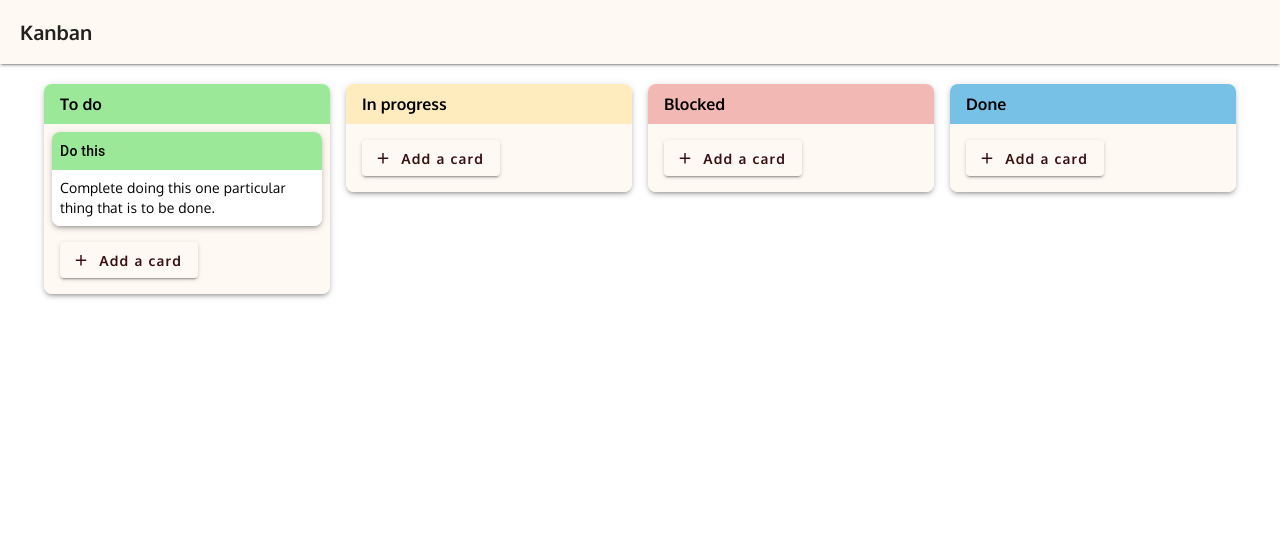
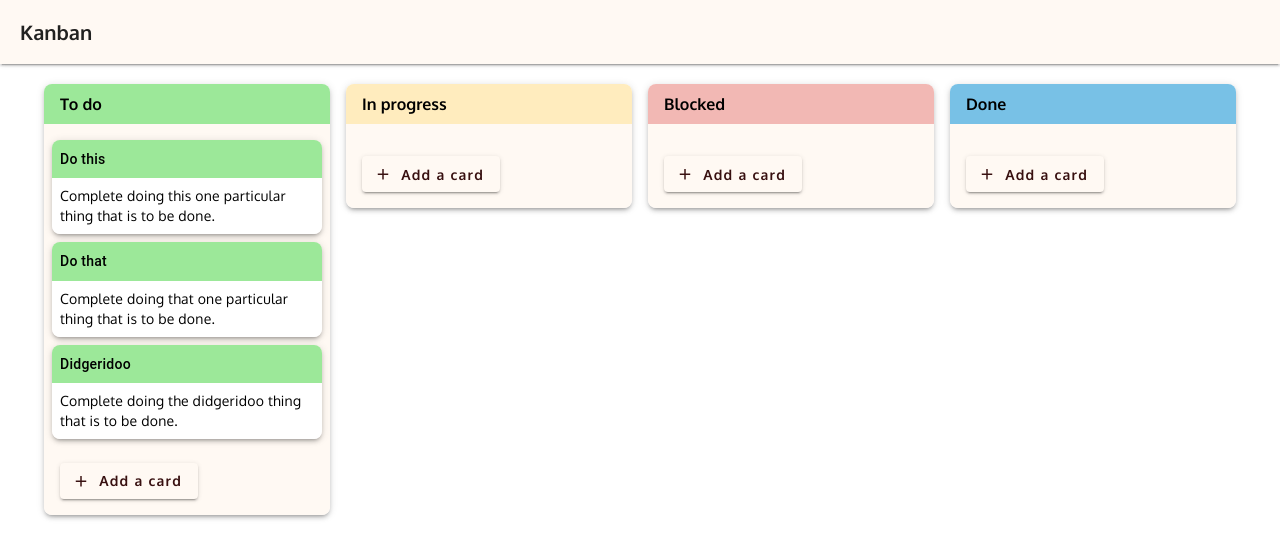
Before and after one commit to malthesers/vue-kanban, a Vue app: page / in a window 1280 px wide. Shown: the top 558 px of the page. Built offline with nearby package versions, Linux system fonts and the light colour scheme.

Commit message:
Added grabbing cursor and transition for dragging

```diff
--- a/src/assets/main.css
+++ b/src/assets/main.css
@@ -16,10 +16,6 @@
   font-style: normal;
 }
 
-.duration-200 {
-  transition-duration: 1000ms;
-}
-
 .h-fit {
   height: fit-content;
 }
@@ -27,3 +23,21 @@
 .max-h-100 {
   max-height: 100%;
 }
+
+/* ----- Vue Draggable classes ----- */
+
+[data-draggable='true'] {
+  cursor: grab !important;
+  transition-duration: 200ms;
+}
+.grabbing,
+.sortable-chosen,
+.sortable-ghost {
+  cursor: -webkit-grabbing !important;
+  cursor: -moz-grabbing !important;
+  cursor: grabbing !important;
+}
+
+.sortable-ghost {
+  filter: brightness(0.8);
+}
--- a/src/components/KanbanCard.vue
+++ b/src/components/KanbanCard.vue
@@ -13,3 +13,5 @@ defineProps<{
   task: ITask
 }>()
 </script>
+
+<style></style>
--- a/src/components/StatusContainer.vue
+++ b/src/components/StatusContainer.vue
@@ -7,15 +7,15 @@
       v-model="tasksStore.tasksContainers[status].tasks"
       group="tasks"
       item-key="title"
-      class="bg-primary pa-2 overflow-auto"
+      class="bg-primary px-2 py-4 overflow-y-auto overflow-x-hidden"
+      :animation="200"
+      @start="toggleGrabbingCursor"
+      @end="toggleGrabbingCursor"
     >
       <template #item="{ element }">
         <KanbanCard :bgColor="bgColor" :task="element" />
       </template>
     </draggable>
-    <!-- <VList class="bg-primary px-2 overflow-auto">
-      <KanbanCard v-for="task in tasks" :bgColor="bgColor" :key="task.title" :task="task" />
-    </VList> -->
     <VContainer class="bg-primary pt-0">
       <VBtn
         variant="elevated"
@@ -30,14 +30,16 @@
 
 <script setup lang="ts">
 import { useTasksStore } from '@/stores/tasksStore'
-import type { ITask } from '@/types'
 import draggable from 'vuedraggable'
+
+defineProps<{
+  status: 'toDo' | 'inProgress' | 'blocked' | 'done'
+  bgColor: string
+}>()
 
 const tasksStore = useTasksStore()
 
-defineProps<{
-  status: 'toDo' | 'inProgress' | 'blocked' | 'done'
-  // tasks: ITask[]
-  bgColor: string
-}>()
+function toggleGrabbingCursor() {
+  document.querySelector('html')?.classList.toggle('grabbing')
+}
 </script>
--- a/src/stores/tasksStore.ts
+++ b/src/stores/tasksStore.ts
@@ -16,6 +16,14 @@ export const useTasksStore = defineStore('tasks', () => {
         {
           title: 'Do this',
           description: 'Complete doing this one particular thing that is to be done.'
+        },
+        {
+          title: 'Do that',
+          description: 'Complete doing that one particular thing that is to be done.'
+        },
+        {
+          title: 'Didgeridoo',
+          description: 'Complete doing the didgeridoo thing that is to be done.'
         }
       ]
     },
```
